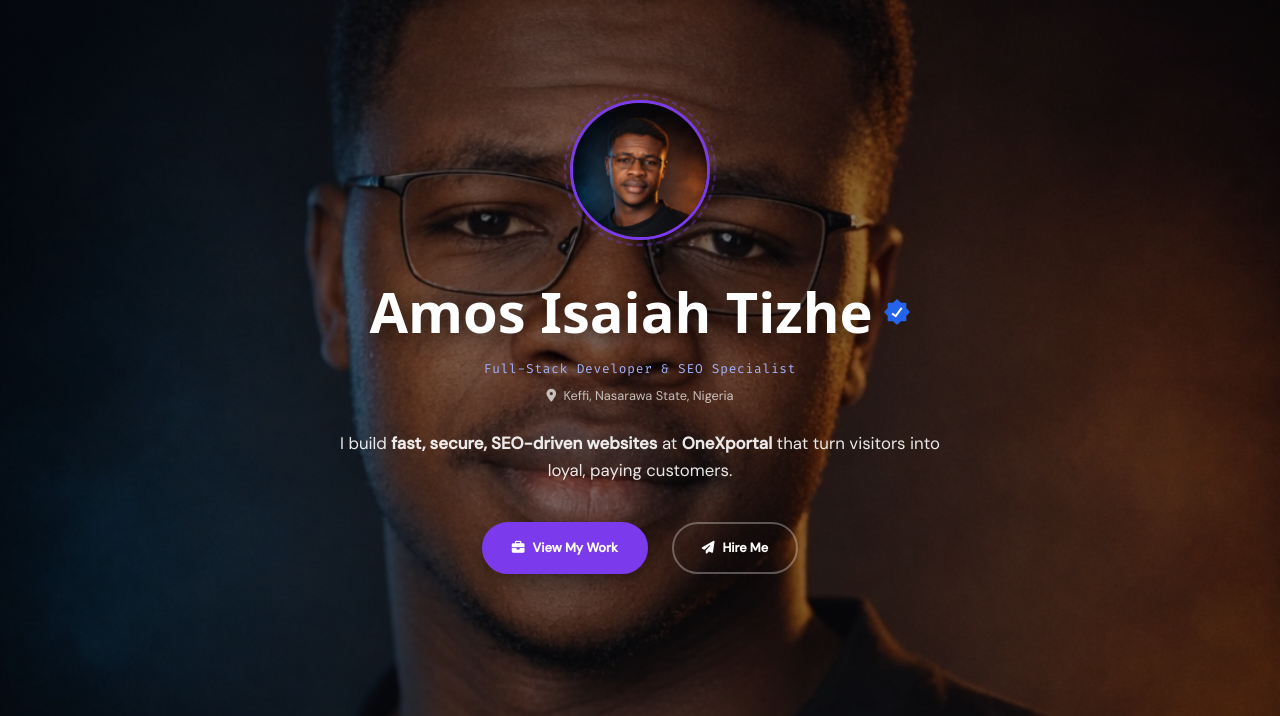
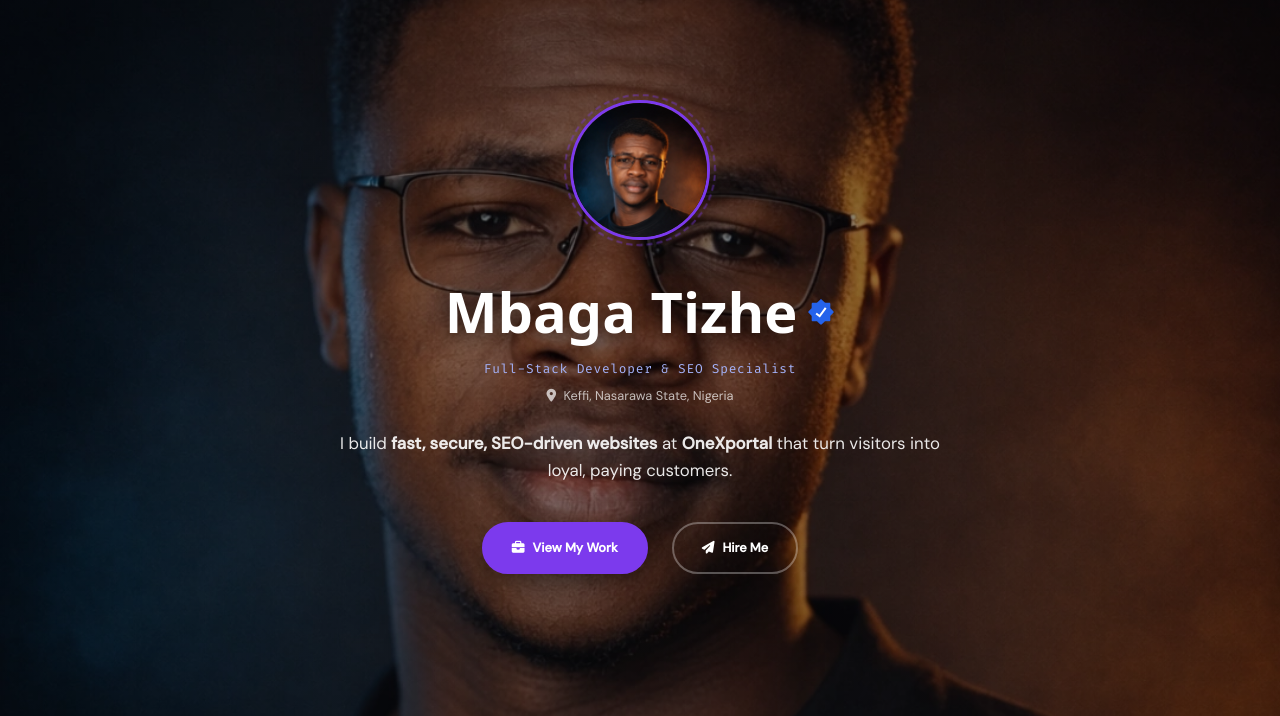
Before and after one commit to amos-isaiah-tizhe/isaiah-portfolio, a website: page public/index.html in a window 1280 px wide. Shown: the part 84-800 px from the top of the page. Drawn offline with Linux system fonts and the light colour scheme; no server answers.

Commit message:
commit test

```diff
--- a/public/index.html
+++ b/public/index.html
@@ -102,7 +102,7 @@
       </div>
       <div class="hero-content">
         <h1>
-          Amos Isaiah Tizhe
+          Mbaga Tizhe
           <svg class="verified" width="28" height="28" viewBox="0 0 24 24" fill="none" xmlns="http://www.w3.org/2000/svg" aria-label="Verified">
             <path d="M15.7279 3.99997C15.4627 3.99997 15.2083 3.89461 15.0208 3.70708L12.7071 1.39336C12.3165 1.00283 11.6834 1.00283 11.2929 1.39336L8.97913 3.70708C8.79159 3.89461 8.53724 3.99997 8.27202 3.99997H4.99996C4.44767 3.99997 3.99996 4.44769 3.99996 4.99997V8.27204C3.99996 8.53725 3.8946 8.79161 3.70707 8.97914L1.39336 11.2929C1.00283 11.6834 1.00283 12.3165 1.39336 12.7071L3.70707 15.0208C3.8946 15.2083 3.99996 15.4627 3.99996 15.7279V19C3.99996 19.5523 4.44767 20 4.99996 20H8.27205C8.53727 20 8.79162 20.1053 8.97916 20.2929L11.2929 22.6066C11.6834 22.9971 12.3165 22.9971 12.7071 22.6066L15.0208 20.2929C15.2083 20.1053 15.4627 20 15.7279 20H19C19.5522 20 20 19.5523 20 19V15.7279C20 15.4627 20.1053 15.2083 20.2929 15.0208L22.6066 12.7071C22.9971 12.3165 22.9971 11.6834 22.6066 11.2929L20.2929 8.97914C20.1053 8.79161 20 8.53725 20 8.27204V4.99997C20 4.44769 19.5522 3.99997 19 3.99997H15.7279Z" fill="#2563eb"/>
             <path fill-rule="evenodd" clip-rule="evenodd" d="M16.7475 9.0221L11.0334 16.7069L7.32056 13.9463L8.36475 12.5419L10.6732 14.2584L15.3431 7.97791L16.7475 9.0221Z" fill="#ffffff"/>
```
